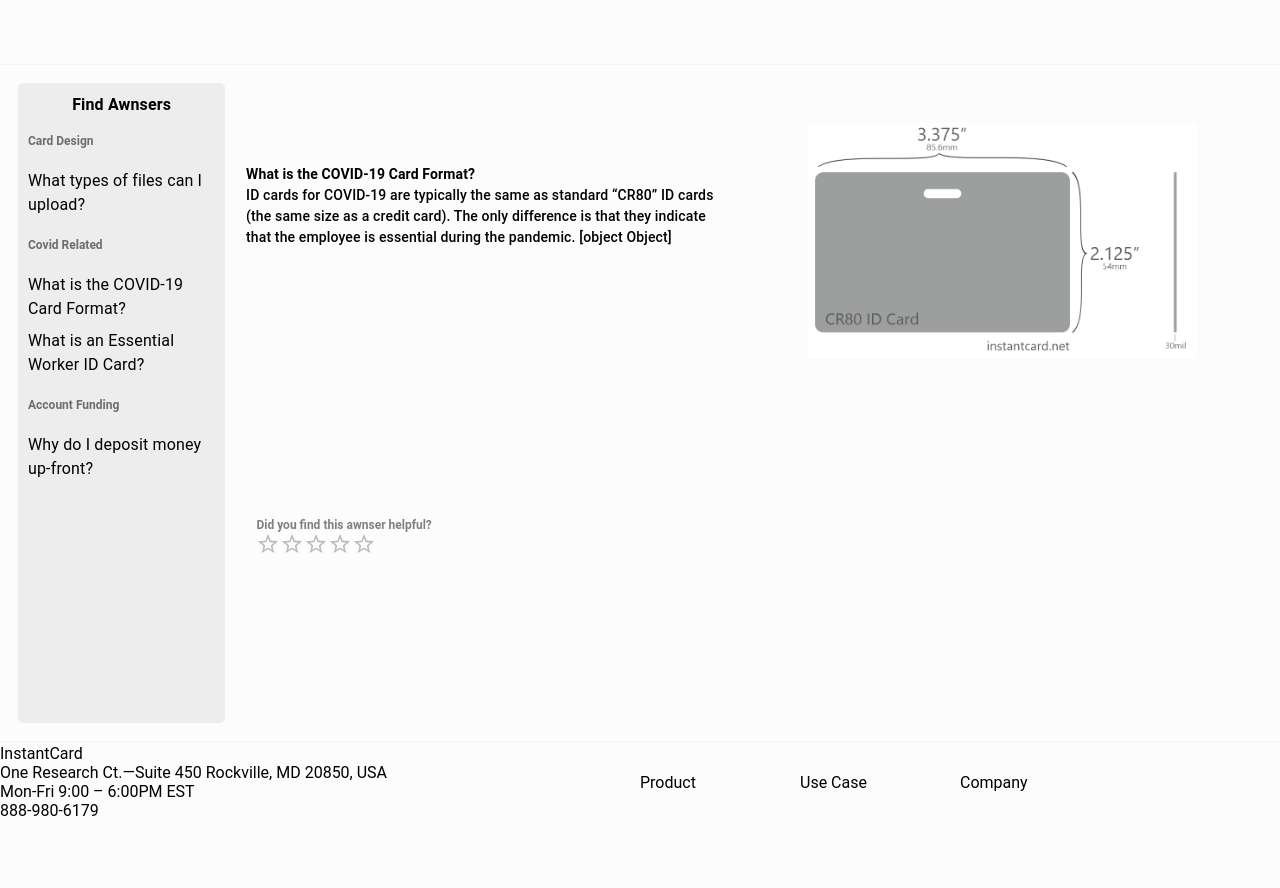
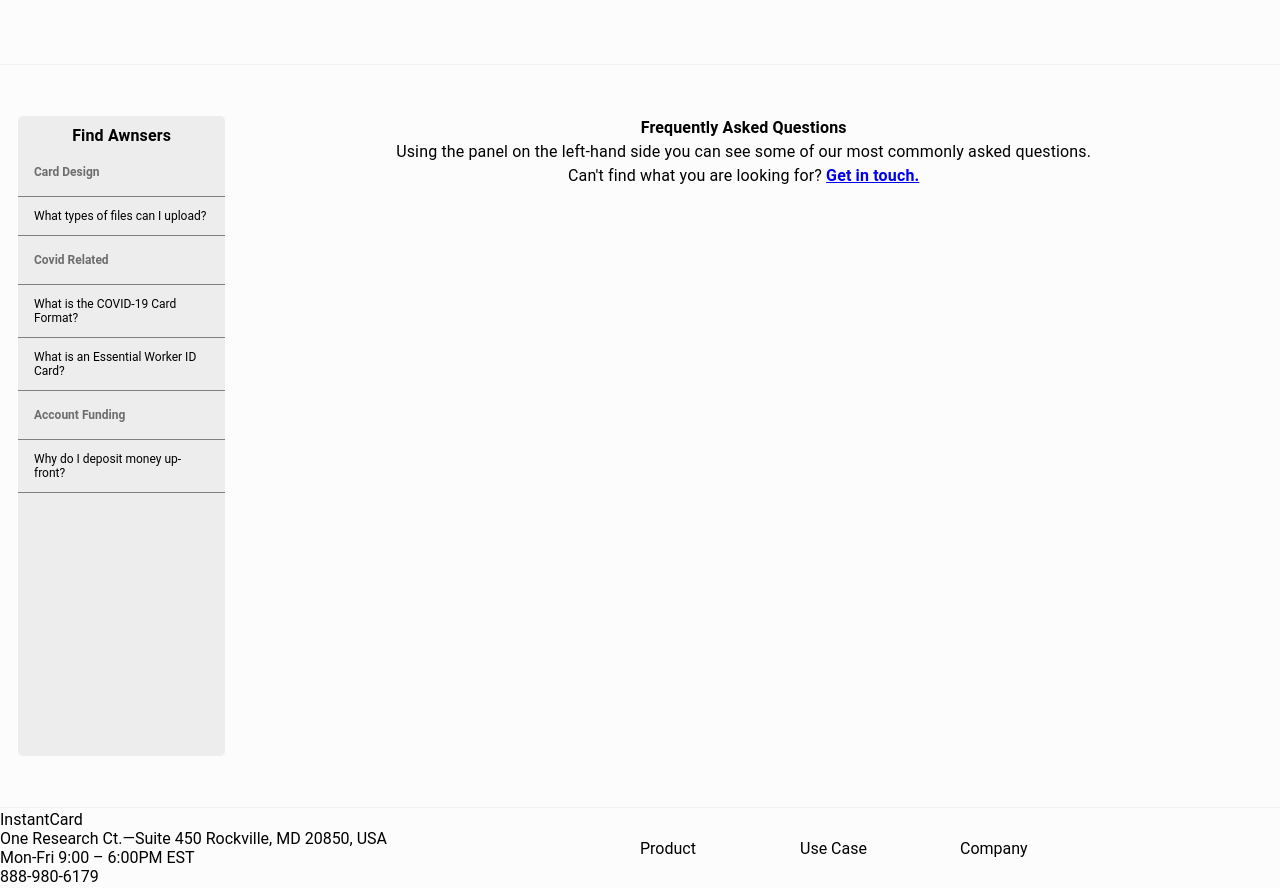
Before and after one commit to spenclark/instant-card, a React (Create React App) app: page /faq in a window 1280 px wide. Before the commit the page ends 822 px from the top, so only its background shows below. Built offline with nearby package versions, Linux system fonts and the light colour scheme.

Commit message:
Blog init

```diff
--- a/src/Components/ContactView/Blog.jsx
+++ b/src/Components/ContactView/Blog.jsx
@@ -1,10 +1,27 @@
 import React from "react"
-
+import { Grid} from "@material-ui/core"
+import ArrowForwardIcon from '@material-ui/icons/ArrowForward';
 function Blog() {
     return (
-        <>
-        DO IT
-        </>
+        <Grid container xs={12} style={{width: "80%", margin: "auto", padding: "25px 0"}}>
+            <Grid item xs={12} style={{display: "flex", justifyContent: "space-between"}}>
+                {/* Header */}
+                <div style={{fontWeight: "600", fontsize:"16px"}}>
+                    Blog
+                </div>
+
+                <a href="https://www.linkedin.com/company/instantcard/about/" style={{textDecoration: "none", color: "black"}}>
+                    <div style={{display: "flex", alignItems: "center", fontWeight: "600", fontsize: "16px"}}>
+                        <div>Follow on LinkedIn</div><div><ArrowForwardIcon style={{fontSize: "18px"}}/></div>
+                </div>
+                </a>
+            </Grid>
+            {/* Featured Class */}
+            <Grid item xs={12}>
+
+            </Grid>
+
+        </Grid>
     )
 }
 export default Blog
--- a/src/Components/ContactView/FAQ.jsx
+++ b/src/Components/ContactView/FAQ.jsx
@@ -1,5 +1,5 @@
 // FAQ PAGE with content taken from
-import React from "react"
+import React, {useState} from "react"
 import {faqData} from "../../utils/faqData"
 
 import { Typography, Box, Grid, List, ListSubheader, ListItem, ListItemText } from "@material-ui/core"
@@ -13,53 +13,57 @@ function renderMedia(mediaType, media) {
     <iframe width="75%" height="360px" src={`https://www.youtube.com/embed/${media}`} title="YouTube video player" frameborder="0" allow="accelerometer; autoplay; clipboard-write; encrypted-media; gyroscope; picture-in-picture" allowfullscreen>
     </iframe>
     )
-  } else {
-    <p>
-     {/* No Media */}
-    </p>
   }
 }
 
-const FAQlist = (props) => (
-    <List style={{padding: "10px"}}>
+export default function FAQ() {
+    const [selected, useSelected] = useState()
+    const [focused, setFocused] = useState()
+
+    const HandleSelect = (parentId, itemId) => {
+      // parent id = category and item id is the nav item id
+      // Could also pass in style change here for selected
+      return useSelected(faqData[parentId].items[itemId])
+    }
+
+    const FAQlist = () => (
+      <List>
         <Typography style={{textAlign: "center", fontWeight: "600"}}>
           Find Awnsers
         </Typography>
-    {faqData.map((e) => (
+        {faqData.map((e, pi) => (
           <li key={e.category}>
             <ul>
-          <ListSubheader style={{fontSize: "12px", fontWeight: "600", padding: "0"}}>{`${e.category}`}</ListSubheader>
-          {e.items.map((item) => (
-            <ListItem key={item.title} style={{fontSize: "12px", padding: "0"}}>
-              <ListItemText primary={`${item.title}`} fontSize="12px" />
+              <ListSubheader style={{fontSize: "12px", fontWeight: "600", margin: "auto",  borderBottom: "1px solid grey"}}>{`${e.category}`}</ListSubheader>
+              {e.items.map((item, i) => (
+                <ListItem key={item.title} style={{fontSize: "12px", borderBottom: "1px solid grey", display: "outline"}} onClick={() => HandleSelect(pi, i)}>
+                  <ListItemText secondary={`${item.title}`} disableTypography={true} style={{fontSize: "12px"}} />
                 </ListItem>
               ))}
             </ul>
           </li>
         ))}
+
     </List>
   )
 
-export default function FAQ() {
-
-    const Showcase = props => {
-      console.log(props.props.body)
+    const Showcase = ({data}) => {
       return (
       <Box>
-          <Grid container xs={12} sm={12} style={{marginTop: "40px" }}>
+          <Grid container xs={12} sm={12} style={{marginTop: "" }}>
               <Grid item xs={12} sm={6} style={{marginTop: "20px", padding: "2%", display: "flex", flexDirection: "column"}}>
                   <Typography style={{fontWeight: "600", fontSize: "14px"}}>
-                      {props.props.title}
+                      {data.title}
                   </Typography>
                   <Typography style={{fontWeight: "500", fontSize: "14px"}}>
-                     {props.props.body}
+                      {data.body}
                   </Typography>
               </Grid>
-              <Grid item xs={12} sm={6} style={{display: "flex", justifyContent: "center"}}>
-                    {renderMedia(props.props.mediaType, props.props.media)}
+              <Grid item xs={12} sm={6} style={{display: "flex", justifyContent: "center", paddingTop: "3%"}}>
+                    {renderMedia(data.mediaType, data.media)}
               </Grid>
              <Grid item xs={12}>
-                    <div style={{display: "flex", flexDirection: "column", marginTop: "160px", marginLeft: "3%"}}>
+                    <div style={{display: "flex", flexDirection: "column", marginLeft: "2%"}}>
                       <subtext style={{fontSize: "12px", fontWeight: "600", color: "grey"}}>Did you find this awnser helpful?</subtext>
                       <Rating name="half-rating" defaultValue={0} precision={0.5} />
                     </div>
@@ -70,7 +74,7 @@ export default function FAQ() {
     )}
 
     return (
-        <Box style={{margin: "auto", height: "80vh", padding: "18px"}} >
+        <Box style={{margin: "auto", height: "80vh", padding: "4% 18px"}} >
           <Grid container xs={12} style={{margin: "auto", height: "100%"}}>
             <Grid item xs={12} sm={2} style={{
                     background: '#EDEDED',
@@ -81,7 +85,17 @@ export default function FAQ() {
               <FAQlist></FAQlist>
             </Grid>
             <Grid item xs={12} sm={10}>
-              <Showcase props={faqData[1].items[0]} />
+              {selected ? (
+                  <Showcase data={selected} />
+                ) : (
+                  <>
+                  <Typography style={{textAlign: "center", fontWeight: "600"}}>Frequently Asked Questions</Typography>
+                  <Typography style={{textAlign: "center", margin: "auto",}}>Using the panel on the left-hand side you can see some of our most commonly asked questions. <br /> Can't find what you are looking for? <a href="/contact" style={{fontWeight: "600"}}>Get in touch.</a></Typography>
+                  </>
+                )}
+
+
+
             </Grid>
           </Grid>
         </Box>
--- a/src/Routing.jsx
+++ b/src/Routing.jsx
@@ -53,7 +53,7 @@ const Routing = () => {
                             path={route.to}
                             exact={route.exact}
                             render={() => <route.usage />}
-                            // ADD SUBROUTES TO OBJECT
+                            // ADD SUBROUTES TO OBJECT (NOT NEEDED but would be as simple as adding an object to the route and then mapping it)
                             />
                     })}
             </div>
```
Also changed, not shown: src/Components/ContactView/BlogCard.jsx (added), src/utils/blogData.jsx (added). Lines whose indentation alone changed are shown as unchanged.
